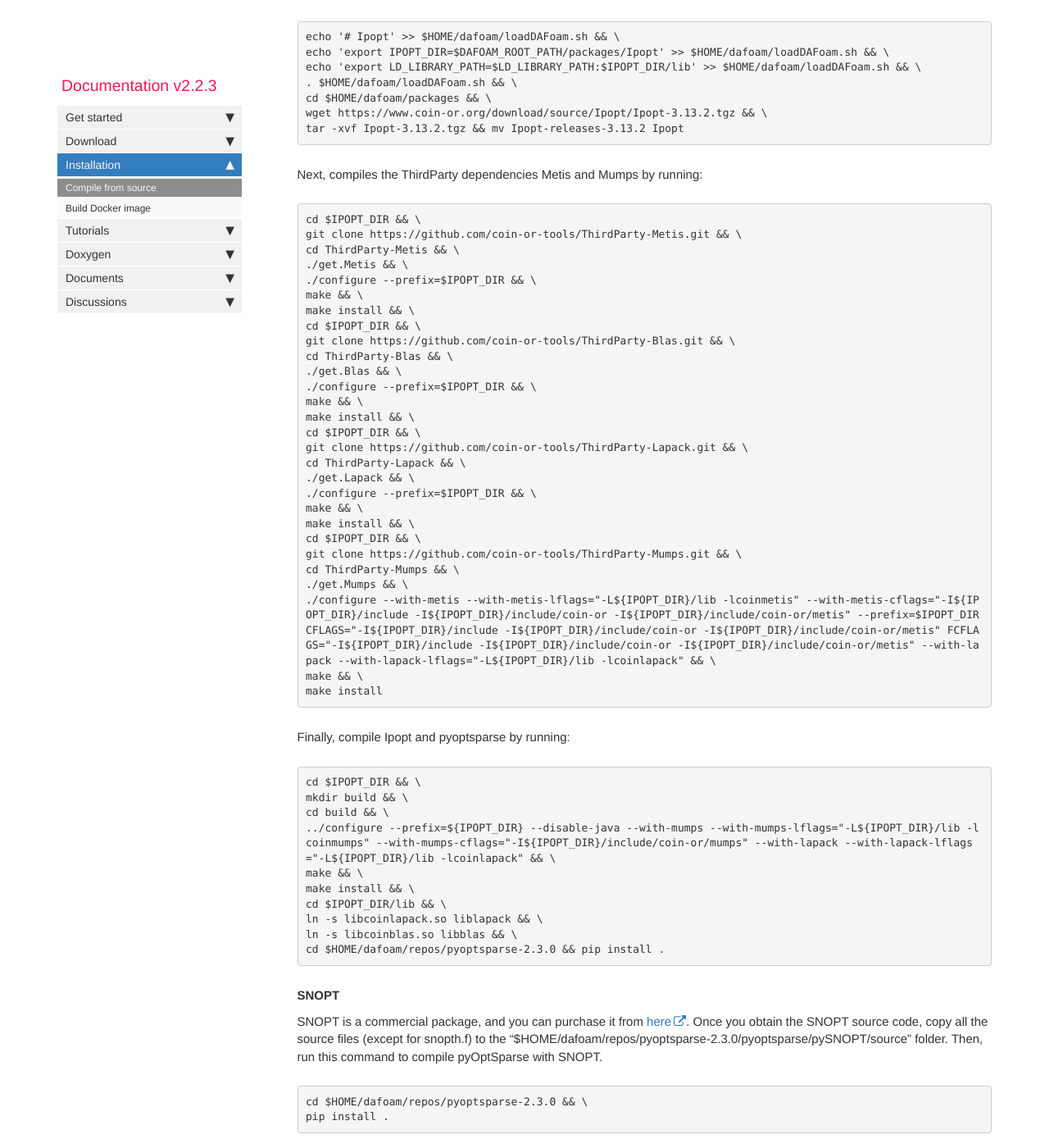
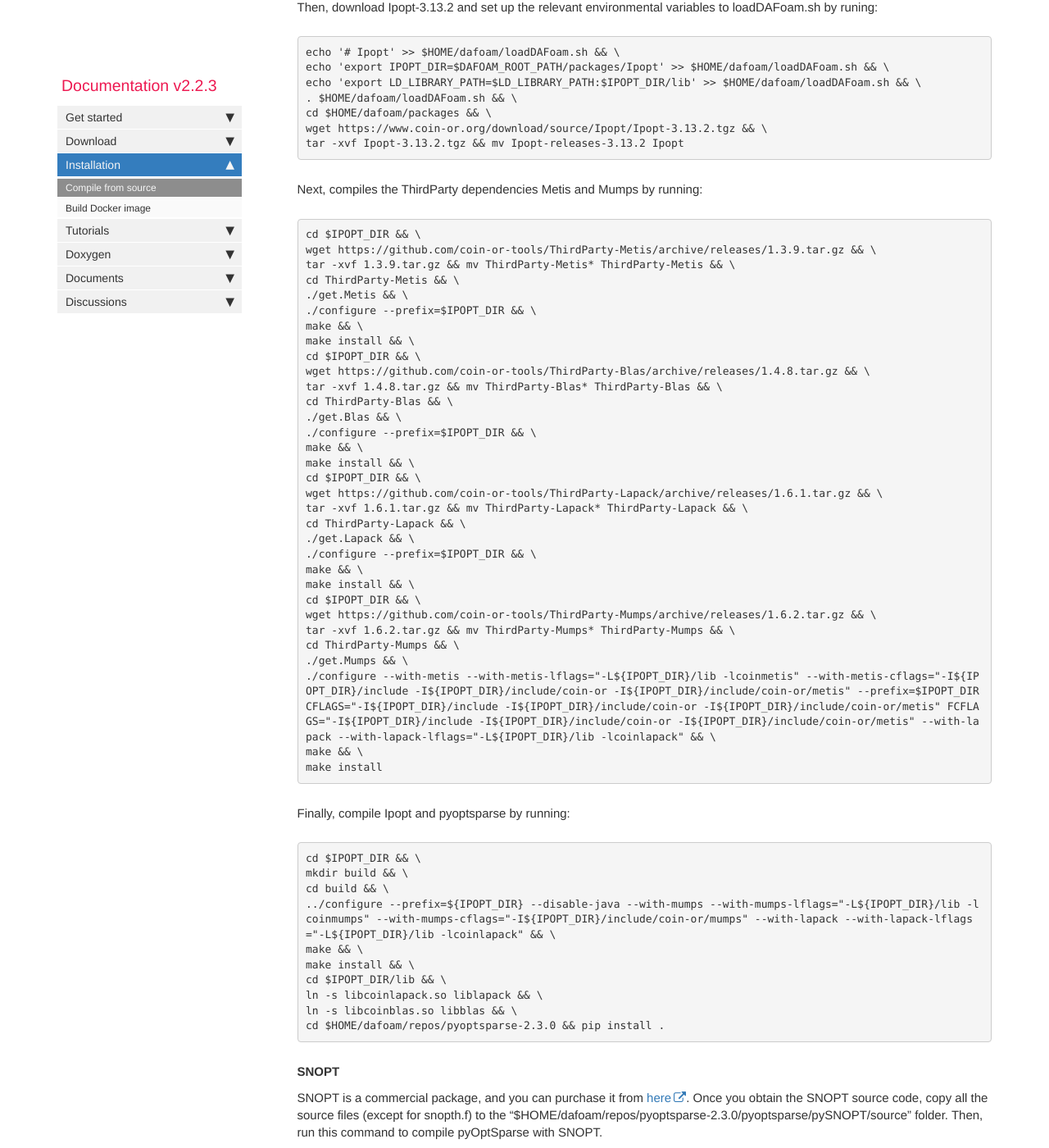
Before and after one commit to DAFoam/DAFoam.github.io, a Jekyll site: the page built from pages/mydoc/mydoc_installation_source.md, in a window 1280 px wide and 1400 px high, scrolled down 9694 px. Shown: the whole window at 82% size. Built offline with Jekyll 4.4.1, drawn with Linux system fonts in a browser that asks for light colours; comment, search, counter and statistics services are not loaded; some of the changed text lies outside the part shown.

Commit message:
content update

```diff
--- a/pages/mydoc/mydoc_installation_source.md
+++ b/pages/mydoc/mydoc_installation_source.md
@@ -449,28 +449,32 @@ Next, compiles the ThirdParty dependencies Metis and Mumps by running:
 
 <pre>
 cd $IPOPT_DIR && \
-git clone https://github.com/coin-or-tools/ThirdParty-Metis.git && \
+wget https://github.com/coin-or-tools/ThirdParty-Metis/archive/releases/1.3.9.tar.gz && \
+tar -xvf 1.3.9.tar.gz && mv ThirdParty-Metis* ThirdParty-Metis && \
 cd ThirdParty-Metis && \
 ./get.Metis && \
 ./configure --prefix=$IPOPT_DIR && \
 make && \
 make install && \
 cd $IPOPT_DIR && \
-git clone https://github.com/coin-or-tools/ThirdParty-Blas.git && \
+wget https://github.com/coin-or-tools/ThirdParty-Blas/archive/releases/1.4.8.tar.gz && \
+tar -xvf 1.4.8.tar.gz && mv ThirdParty-Blas* ThirdParty-Blas && \
 cd ThirdParty-Blas && \
 ./get.Blas && \
 ./configure --prefix=$IPOPT_DIR && \
 make && \
 make install && \
 cd $IPOPT_DIR && \
-git clone https://github.com/coin-or-tools/ThirdParty-Lapack.git && \
+wget https://github.com/coin-or-tools/ThirdParty-Lapack/archive/releases/1.6.1.tar.gz && \
+tar -xvf 1.6.1.tar.gz && mv ThirdParty-Lapack* ThirdParty-Lapack && \
 cd ThirdParty-Lapack && \
 ./get.Lapack && \
 ./configure --prefix=$IPOPT_DIR && \
 make && \
 make install && \
 cd $IPOPT_DIR && \
-git clone https://github.com/coin-or-tools/ThirdParty-Mumps.git && \
+wget https://github.com/coin-or-tools/ThirdParty-Mumps/archive/releases/1.6.2.tar.gz && \
+tar -xvf 1.6.2.tar.gz && mv ThirdParty-Mumps* ThirdParty-Mumps && \
 cd ThirdParty-Mumps && \
 ./get.Mumps && \
 ./configure --with-metis --with-metis-lflags="-L${IPOPT_DIR}/lib -lcoinmetis" --with-metis-cflags="-I${IPOPT_DIR}/include -I${IPOPT_DIR}/include/coin-or -I${IPOPT_DIR}/include/coin-or/metis" --prefix=$IPOPT_DIR CFLAGS="-I${IPOPT_DIR}/include -I${IPOPT_DIR}/include/coin-or -I${IPOPT_DIR}/include/coin-or/metis" FCFLAGS="-I${IPOPT_DIR}/include -I${IPOPT_DIR}/include/coin-or -I${IPOPT_DIR}/include/coin-or/metis" --with-lapack --with-lapack-lflags="-L${IPOPT_DIR}/lib -lcoinlapack" && \
```
Also changed, not shown: other parts of pages/mydoc/mydoc_installation_source.md (+1 -1 lines).
